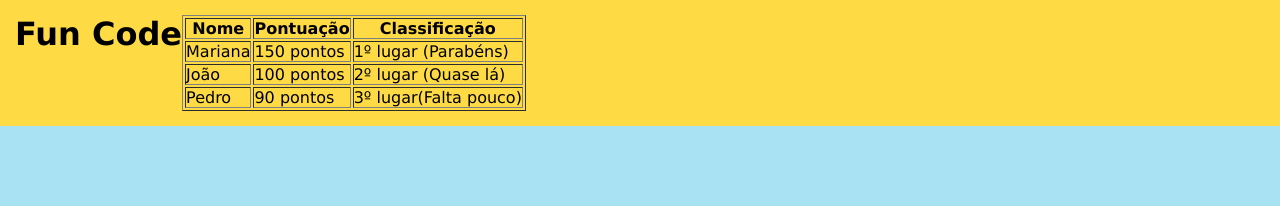
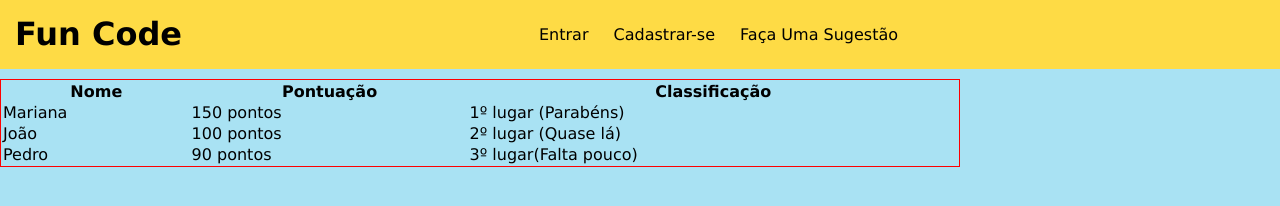
Before and after one commit to gmadeiradev/FunCode-Prototipo, a plain HTML site: page ranking.html in a window 1280 px wide. Drawn offline with Linux system fonts and the light colour scheme.

Commit message:
atualização ranking.html

```diff
--- a/estilo.css
+++ b/estilo.css
@@ -32,8 +32,10 @@ textarea {
 h3 {
     text-align: center;
 }
+
 .tabela_ranking {
-margin: 0 auto;
+    border: 1px solid red;
+    width: 960px;
 }
 
 #cabecalho {
@@ -64,12 +66,12 @@ margin: 0 auto;
 #menu a:hover {
     /* color: #F5DA81; */
     color: #FEDB45;
-    background-color:  white;
+    background-color: white;
     border-radius: 10px;
 }
 
-#conteudo-main{
-    padding:  0 40px 40px 40px;
+#conteudo-main {
+    padding: 0 40px 40px 40px;
     margin: 0 auto;
     background-color: #A9E2F3;
 }
@@ -189,9 +191,11 @@ margin: 0 auto;
 
 #conteudo-main .centralizar {
     text-align: center;
+    margin: 0 auto;
 }
 
 /* REVISAR - ALINHAMENTO DE ELEMENTOS */
+
 #conteudo-main .float {
     text-align: center;
     float: left;
@@ -217,11 +221,11 @@ margin: 0 auto;
     align-items: center;
 }
 
-.underlineLink a:hover{
+.underlineLink a:hover {
     text-decoration: underline;
 }
 
 .requisito:after {
-    content:"*";
+    content: "*";
     color: red;
 }
--- a/ranking.html
+++ b/ranking.html
@@ -1,5 +1,5 @@
 <!DOCTYPE html>
-<html>
+<html lang="pt_br">
 
 <head>
     <meta charset="UTF-8">
@@ -11,7 +11,6 @@
 
 <body>
     <div id="cabecalho">
-          <div class="centralizar"</div>
 
         <div id="logo">
             <a href="index.html" type="icon">
@@ -19,10 +18,16 @@
             </a>
         </div>
 
-     <div class="tabela_ranking">
+        <div id="menu">
+            <a href="entrar.html">Entrar</a>
+            <a href="cadastro.html">Cadastrar-se</a>
+            <a href="sugestaoUsuario.html">Faça Uma Sugestão</a>
+        </div>
 
-        <table border="1">
+    </div>
 
+    <div class="centralizar">
+        <table  class="tabela_ranking">
             <tr>
                 <th>Nome</th>
                 <th>Pontuação</th>
@@ -43,15 +48,9 @@
                 <td>90 pontos</td>
                 <td>3º lugar(Falta pouco)</td>
             </tr>
-
         </table>
     </div>
-
-
-
     <!-- Fim do Conteúdo -->
-
-
 </body>
 
 </html>
```
Lines whose indentation alone changed are shown as unchanged.
